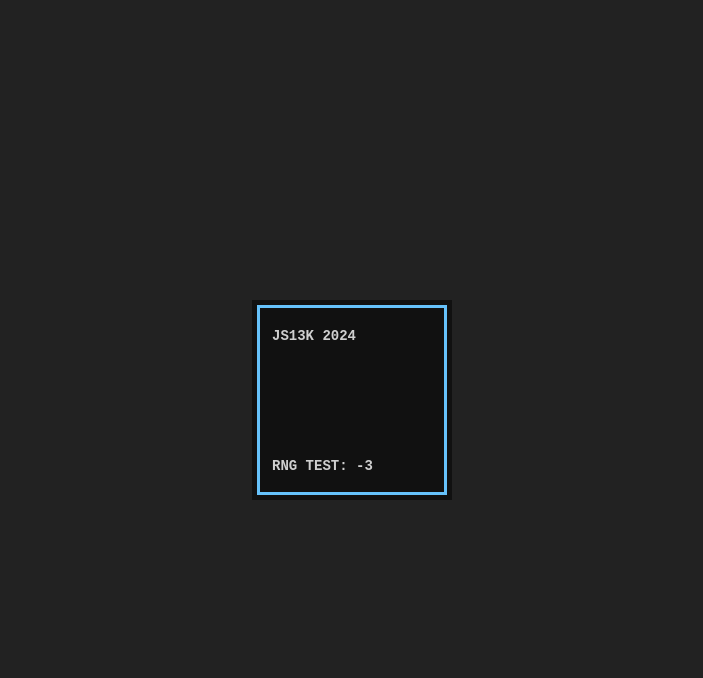
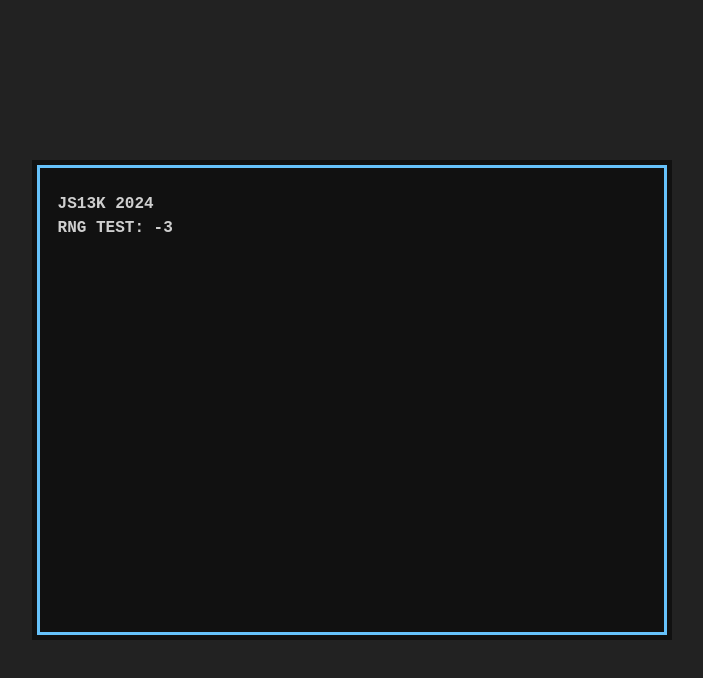
Before and after one commit to AD-Edge/JS13K_Triskaidekaphobia, a plain HTML site: page index.html in a window 1280 px wide. Shown: the whole page, without its empty margins (288-991 px from the left). Drawn offline with Linux system fonts and the light colour scheme.

Commit message:
setting to 640x480 for now

```diff
--- a/index.html
+++ b/index.html
@@ -10,7 +10,7 @@
     <body>
 
         <div class="containerCanvas">
-            <canvas id="canvasMain" width="200px" height="200px"></canvas>
+            <canvas id="canvasMain" width="640px" height="480px"></canvas>
         </div>
 
     </body>
--- a/src/main.js
+++ b/src/main.js
@@ -45,9 +45,9 @@ function drawTestContent() {
     // Draw Test #1
     ctx.globalAlpha = 0.8;
     // [font style][font weight][font size][font face]
-    ctx.font = "normal bold 14px monospace";
+    ctx.font = "normal bold 16px monospace";
     ctx.fillStyle = '#FFFFFF';
-    ctx.fillText("JS13K 2024", 0.1*width, 0.2*height);
+    ctx.fillText("JS13K 2024", 0.04*width, 0.1*height);
 
     //Different ways to use random function
     if(complex) {
@@ -67,7 +67,7 @@ function drawTestContent() {
     // let rand = 0;
     var rand = generateNumber(rng, -10, 10);
     // Draw Test #2
-    ctx.fillText("RNG TEST: " + rand, 0.1*width, 0.85*height);
+    ctx.fillText("RNG TEST: " + rand, 0.04*width, 0.15*height);
 
     setTimeout(() => {
         canvas.style.outlineColor  = '#66c2fb';
```
